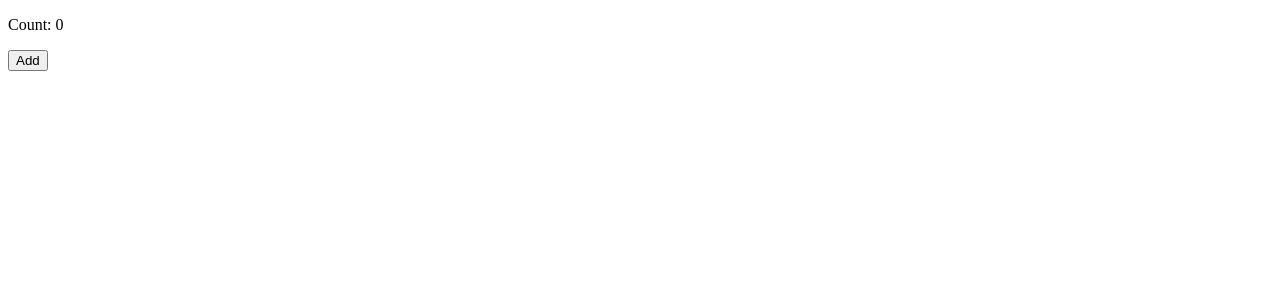
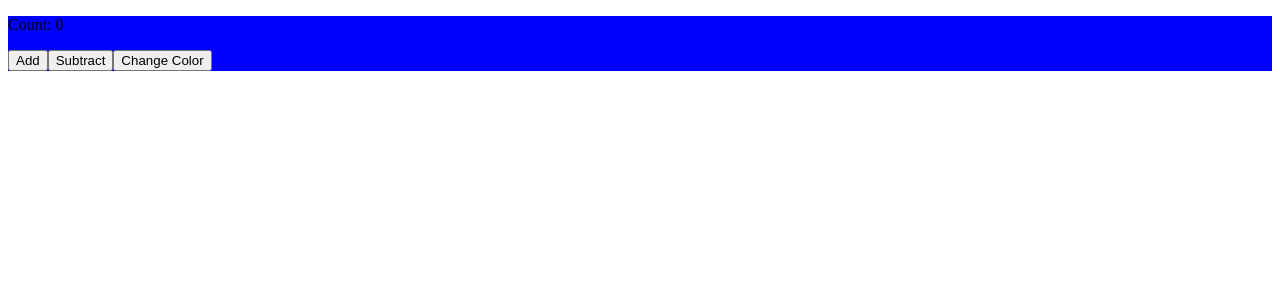
Before and after one commit to MadMax0312/React_tutorial, a React (Vite) app in the folder my-react-app/: page / in a window 1280 px wide. Shown: the top 300 px of the page. Built offline with nearby package versions, Linux system fonts and the light colour scheme.

Commit message:
useEffect with dependencies

```diff
--- a/my-react-app/src/useEffect.jsx
+++ b/my-react-app/src/useEffect.jsx
@@ -3,18 +3,30 @@ import React, {useState, useEffect} from 'react'
 function MyComponent() {
 
     const [count, setCount] = useState(0)
+    const [color, setColor] = useState('blue')
 
     useEffect(()=>{
         document.title = `Count : ${count}`
-    },[])
+    },[count])
 
     function addCount() {
         setCount(c=> c + 1)
     }
+
+    function subtractCount() {
+        setCount(c => c - 1)
+    }
+
+    function changeColor() {
+        setColor(c => (c === 'red' ? 'orange' : 'red'));
+    }
+
   return (
-    <div>
-        <p>Count: {count}</p>
+    <div style={{background: color}}>
+        <p >Count: {count}</p>
         <button onClick={addCount}>Add</button>
+        <button onClick={subtractCount}>Subtract</button>
+        <button onClick={changeColor}>Change Color</button>
     </div>
   )
 }
```
